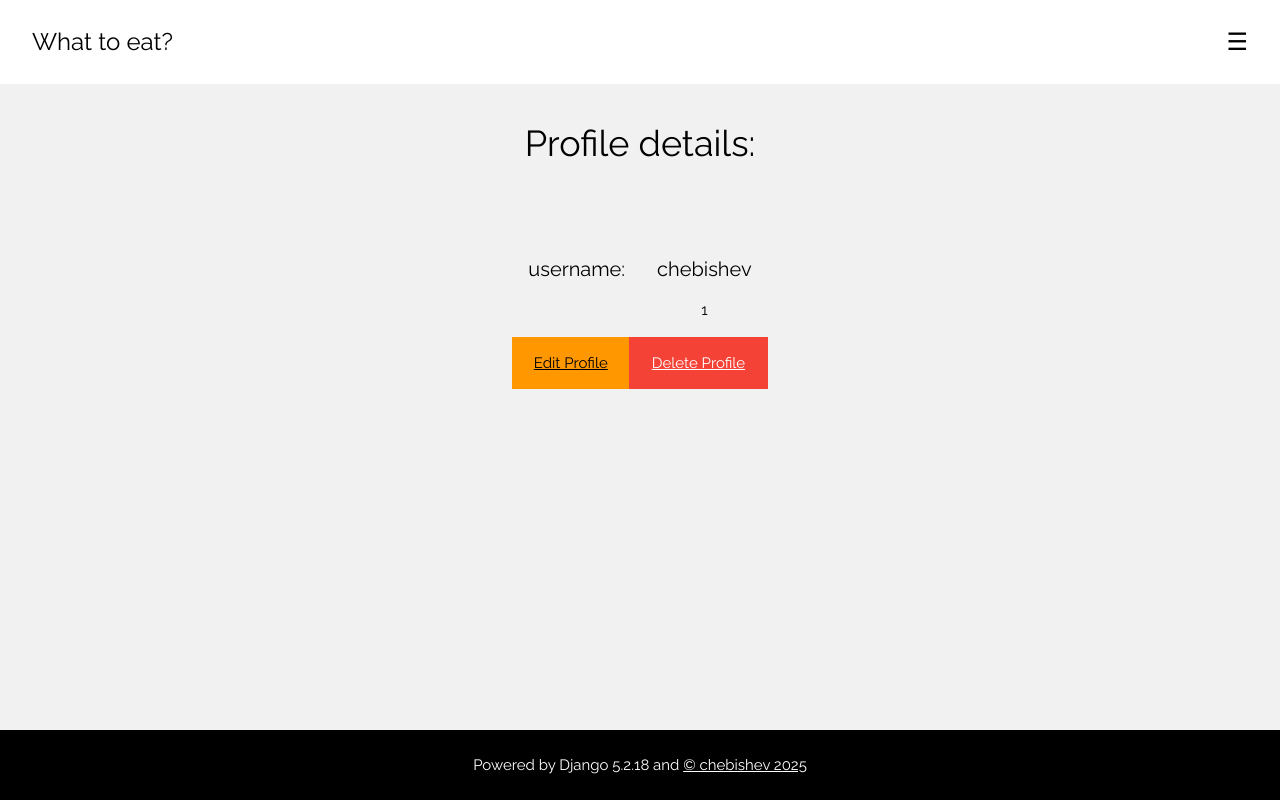
After one commit to chebishev/WhatToEat, a Django app: page /users/profile/1/ in a window 1280 px wide. The commit adds this page. Run offline with Django 5.2, Linux system fonts and the light colour scheme; a user stored in the database is signed in; data comes from the database, SQL or seed files in the repository; both versions use the stored data as it was after the commit.

Commit message:
add profile edit, delete, details views, urls, and templates

```diff
--- a/what_to_eat/users/forms.py
+++ b/what_to_eat/users/forms.py
@@ -25,3 +25,9 @@ class UserRegistrationForm(forms.ModelForm):
         if self.cleaned_data['password'] != self.cleaned_data['password2']:
             raise forms.ValidationError("Passwords do not match")
         return self.cleaned_data['password2']
+
+
+class ProfileEditForm(forms.ModelForm):
+    class Meta:
+        model = User
+        fields = ['username', 'email']
--- a/what_to_eat/users/templates/base.html
+++ b/what_to_eat/users/templates/base.html
@@ -63,7 +63,7 @@
       >
       {% if request.user.is_authenticated %}
       <a
-      href="#"
+      href="{% url 'profile' %}"
       onclick="w3_close()"
       class="w3-bar-item w3-button w3-center w3-padding-16"
       >PROFILE</a
--- /dev/null
+++ b/what_to_eat/users/templates/users/profile.html
@@ -0,0 +1,31 @@
+{% extends "base.html" %} {% block body %}
+<h1 class="w3-center">Profile details:</h1>
+<div class="w3-row-padding w3-padding-64 w3-container">
+  <div class="w3-content">
+    <div class="w3-center">
+      <div class="w3-container w3-cell-row w3-mobile">
+        <div class="w3-container w3-cell w3-mobile">
+          <h4>username:</h4>
+        </div>
+        <div class="w3-container w3-cell w3-mobile">
+          <h4>{{ user.username }}</h4>
+          <p>{{ user.id }}</p>
+        </div>
+      </div>
+        <div class="w3-container w3-cell-row w3-mobile">
+          <div class="w3-container w3-orange w3-cell w3-mobile">
+            <a href="" class="w3-">
+              <p>Edit Profile</p>
+            </a>
+          </div>
+          <div class="w3-container w3-red w3-cell w3-mobile">
+            <a href="" class="w3-">
+              <p>Delete Profile</p>
+            </a>
+          </div>
+        </div>
+      </div>
+    </div>
+  </div>
+</div>
+{% endblock %}
--- a/what_to_eat/users/urls.py
+++ b/what_to_eat/users/urls.py
@@ -1,4 +1,4 @@
-from django.urls import path
+from django.urls import path, include
 from . import views
 from django.contrib.auth import views as auth_views
 
@@ -12,4 +12,9 @@ urlpatterns = [
     path('reset/<uidb64>/<token>', auth_views.PasswordResetConfirmView.as_view(template_name='users/password_reset_confirm.html'), name='password_reset_confirm'),
     path('reset/done', auth_views.PasswordResetCompleteView.as_view(template_name='users/password_reset_complete.html'), name='password_reset_complete'),
     path('register/', views.user_register, name='register'),
+    path('profile/<int:pk>/', include([
+        path('', views.user_profile, name='profile'),
+        path('edit/', views.user_edit, name='profile_edit'),
+        path("delete/", views.user_delete, name='profile_delete'),
+    ])),
 ]
--- a/what_to_eat/users/views.py
+++ b/what_to_eat/users/views.py
@@ -1,6 +1,9 @@
-from django.shortcuts import render, redirect
+from django.shortcuts import render, redirect, get_object_or_404
 from django.contrib.auth import authenticate, login, logout
-from .forms import LoginForm, UserRegistrationForm
+from django.contrib.auth.decorators import login_required
+from .forms import LoginForm, UserRegistrationForm, ProfileEditForm
+from django.http import HttpResponseForbidden
+from django.contrib.auth.models import User
 
 def user_login(request):
     if request.method == 'POST':
@@ -39,3 +42,35 @@ def user_register(request):
     else:
         form = UserRegistrationForm()
     return render(request, 'users/register.html', {'form': form})
+
+@login_required
+def user_profile(request, pk):
+    current_user = get_object_or_404(User, pk=pk)
+
+    if current_user != request.user:
+        return HttpResponseForbidden("You are not allowed to edit this profile.")
+
+    return render(request, 'users/profile.html')
+
+def user_edit(request, pk):
+    current_user = get_object_or_404(UserModel, pk=pk)
+
+    if current_user != request.user:
+        return HttpResponseForbidden("You are not allowed to edit this profile.")
+
+    form = ProfileEditForm(request.POST or None, instance=current_user)
+
+    if form.is_valid():
+        instance = form.save(commit=False)
+        # TODO: examine this and check if something must be available to change at all!!!
+        instance.save()
+        return redirect('profile_details', pk=pk)
+    else:
+        form.fields['preferred_device'].widget.attrs['disabled'] = True
+
+    return render(request, 'auth_app/profile_edit.html', {'form': form})
+
+    return render(request, 'users/profile_edit')
+
+def user_delete(request, pk):
+    return render(request, 'user/profile_delete')
```
Also changed, not shown: what_to_eat/db.sqlite3, what_to_eat/users/templates/users/profile_delete.html (added), what_to_eat/users/templates/users/profile_edit.html (added).
